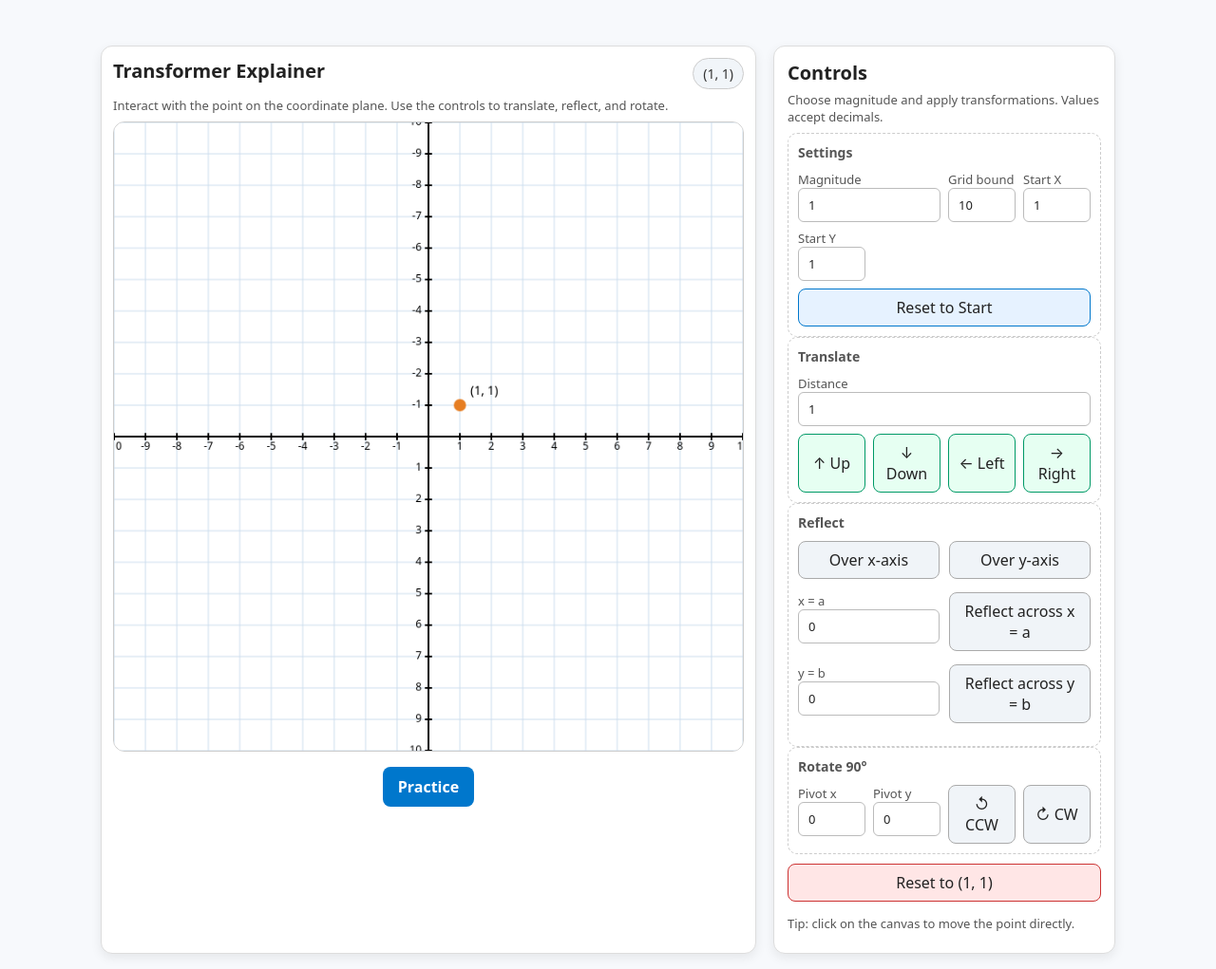
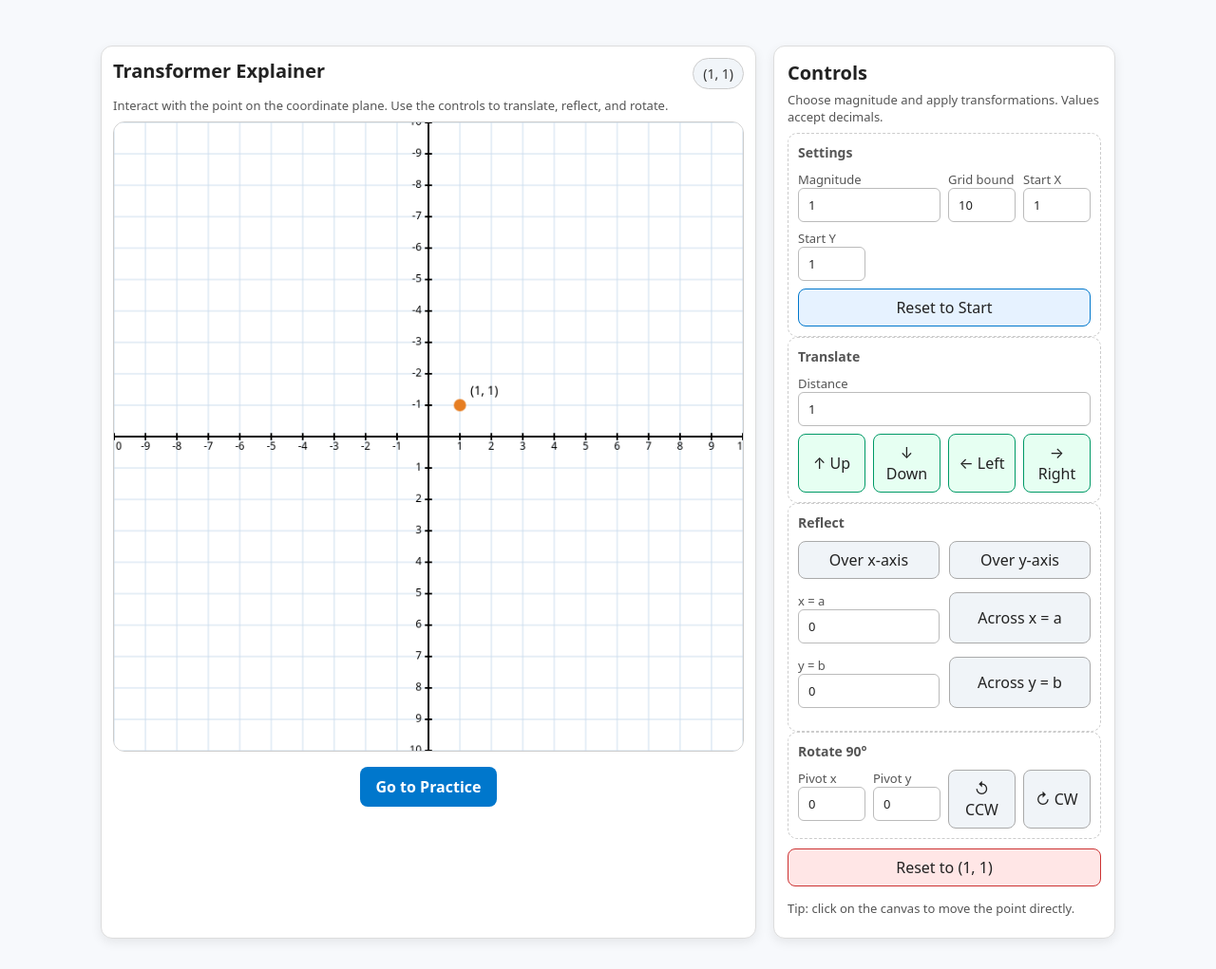
Before and after one commit to MerrickMath/MerrickMath.github.io, a Jekyll site: the page test.html, which Jekyll copies as it is, in a window 1280 px wide. Shown: the whole page at 95% size. Built offline with Jekyll 4.4.1, drawn with Linux system fonts in a browser that asks for light colours.

Commit message:
Update test.html

```diff
--- a/test.html
+++ b/test.html
@@ -69,7 +69,7 @@
       <div class="sub">Interact with the point on the coordinate plane. Use the controls to translate, reflect, and rotate.</div>
       <canvas id="plane" width="720" height="720" aria-label="coordinate plane"></canvas>
       <div class="practice-link">
-        <a href="https://merrickmath.github.io/CoordinateGame.html" target="_blank">Practice</a>
+        <a href="https://merrickmath.github.io/CoordinateGame.html" target="_blank">Go to Practice</a>
       </div>
     </div>
 
@@ -120,13 +120,13 @@
             <label>x = a
               <input id="refXa" type="number" step="0.5" value="0">
             </label>
-            <button id="refXline">Reflect across x = a</button>
+            <button id="refXline">Across x = a</button>
           </div>
           <div class="row">
             <label>y = b
               <input id="refYb" type="number" step="0.5" value="0">
             </label>
-            <button id="refYline">Reflect across y = b</button>
+            <button id="refYline">Across y = b</button>
           </div>
         </div>
       </div>
```
